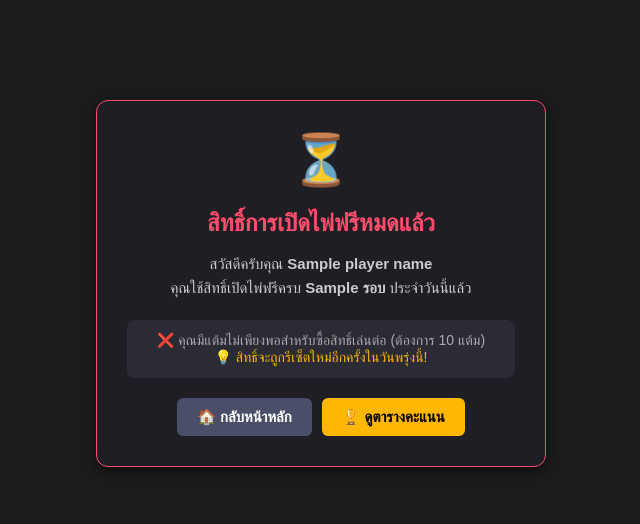
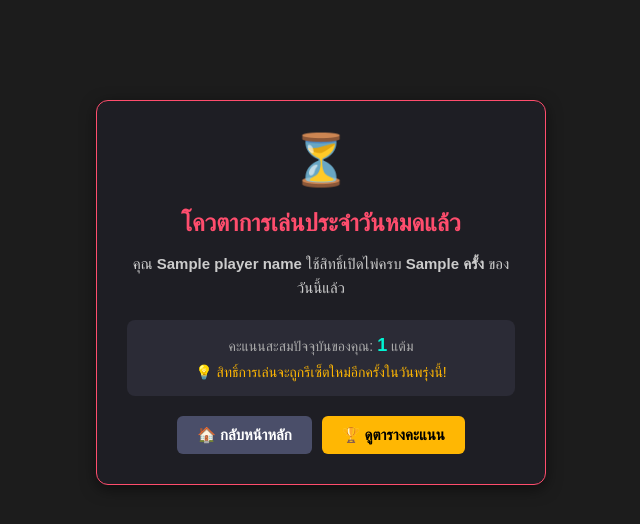
Before and after one commit to WRMG001/CardGame, a Flask app: template templates/game_limit.html in a window 1280 px wide. Shown: the top 524 px of the page, without its empty margins (319-959 px from the left). Run offline with Flask 3, Linux system fonts and the light colour scheme; the template is opened without the code that fills it: most values are stand-ins (such as "Sample title", 1, 10 or a date in 2020); parts of the project's set-up code (start-up, migrations or seed data) failed here and were passed over.

Commit message:
Update game_limit.html

```diff
--- a/templates/game_limit.html
+++ b/templates/game_limit.html
@@ -7,36 +7,16 @@
 
     <div style="font-size: 50px; margin-bottom: 10px;">⏳</div>
 
-    <h2 style="color: #ff4d6d; margin-bottom: 10px;">สิทธิ์การเปิดไพ่ฟรีหมดแล้ว</h2>
+    <h2 style="color: #ff4d6d; margin-bottom: 10px;">โควตาการเล่นประจำวันหมดแล้ว</h2>
 
     <p style="color: #ccc; font-size: 15px; line-height: 1.6;">
-      สวัสดีครับคุณ <strong>{{ player_name }}</strong><br>
-      คุณใช้สิทธิ์เปิดไพ่ฟรีครบ <strong>{{ max_limit }} รอบ</strong> ประจำวันนี้แล้ว
+      คุณ <strong>{{ player_name }}</strong> ใช้สิทธิ์เปิดไพ่ครบ <strong>{{ max_limit }} ครั้ง</strong> ของวันนี้แล้ว
     </p>
 
-    <!-- ส่วนสิทธิ์การซื้อเล่นต่อ -->
-    {% if can_buy %}
-      <div style="background: #2b2b36; border: 1px solid #ffb703; border-radius: 8px; padding: 15px; margin: 20px 0;">
-        <p style="color: #ffb703; font-size: 14px; margin-top: 0; margin-bottom: 10px;">
-          💳 คุณสามารถใช้ <strong>{{ buy_cost }} แต้ม</strong> เพื่อซื้อสิทธิ์เล่นต่อได้<br>
-          (ซื้อไปแล้ว {{ bought_plays }}/{{ max_buy_limit }} ครั้งวันนี้ | คุณมี {{ total_score }} แต้ม)
-        </p>
-        <form action="/buy_play" method="POST">
-          <button type="submit" style="width: 100%; padding: 12px; font-size: 15px; font-weight: bold; background: #e63946; color: white; border: none; border-radius: 6px; cursor: pointer; transition: 0.2s;">
-            💳 จ่าย {{ buy_cost }} แต้ม เพื่อเล่นต่อทันที
-          </button>
-        </form>
-      </div>
-    {% else %}
-      <div style="background: #2b2b36; border-radius: 8px; padding: 12px; margin: 20px 0; font-size: 14px; color: #aaa;">
-        {% if bought_plays >= max_buy_limit %}
-          ❌ คุณใช้สิทธิ์ซื้อเล่นต่อครบ {{ max_buy_limit }} ครั้ง/วัน แล้ว
-        {% else %}
-          ❌ คุณมีแต้มไม่เพียงพอสำหรับซื้อสิทธิ์เล่นต่อ (ต้องการ {{ buy_cost }} แต้ม)
-        {% endif %}
-        <br><span style="color: #ffb703;">💡 สิทธิ์จะถูกรีเซ็ตใหม่อีกครั้งในวันพรุ่งนี้!</span>
-      </div>
-    {% endif %}
+    <div style="background: #2b2b36; border-radius: 8px; padding: 15px; margin: 20px 0; font-size: 14px; color: #aaa;">
+      คะแนนสะสมปัจจุบันของคุณ: <strong style="color: #00f5d4; font-size: 18px;">{{ total_score }}</strong> แต้ม<br>
+      <span style="color: #ffb703; display: block; margin-top: 8px;">💡 สิทธิ์การเล่นจะถูกรีเซ็ตใหม่อีกครั้งในวันพรุ่งนี้!</span>
+    </div>
 
     <div style="display: flex; gap: 10px; justify-content: center; margin-top: 20px;">
       <a href="/home">
```
